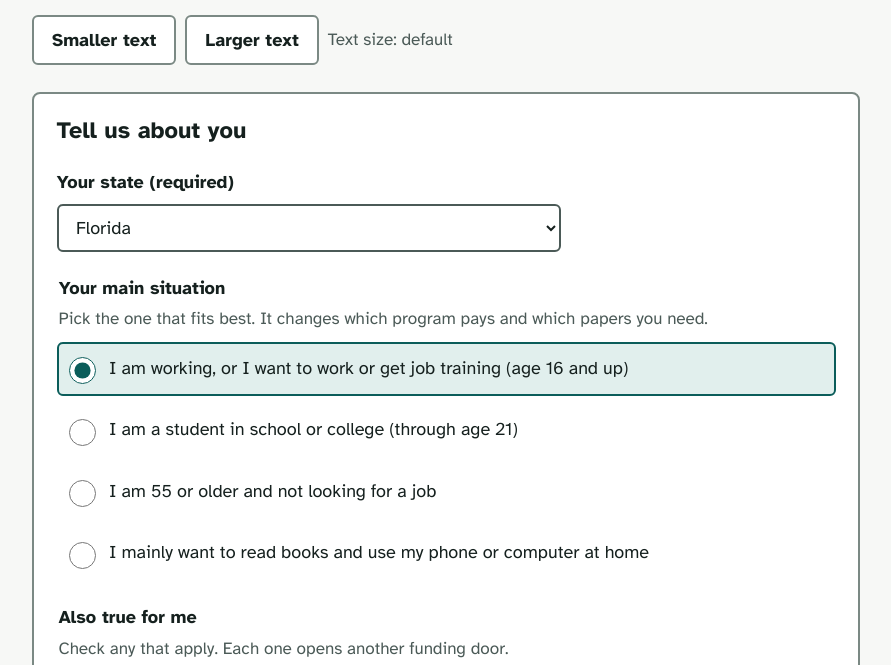
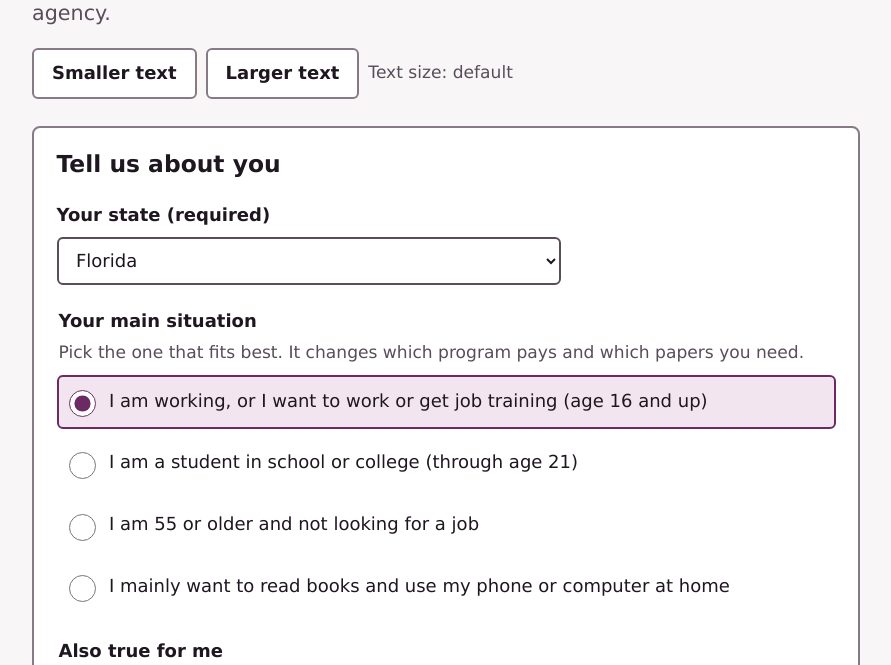
Before and after one commit to laurak4224/braille-pathfinder, a website: page index.html in a window 1280 px wide. Shown: the part 201-866 px from the top of the page, without its empty margins (194-1085 px from the left). Drawn offline with Linux system fonts and the light colour scheme.

Commit message:
Braille Display Pathfinder: state-by-state braille display funding guide

```diff
--- a/index.html
+++ b/index.html
@@ -4,41 +4,40 @@
 <meta charset="utf-8">
 <meta name="viewport" content="width=device-width, initial-scale=1, viewport-fit=cover">
 <meta name="description" content="Find braille display funding, accessible checklists, agency contacts and application workflows in every US state.">
-<meta name="theme-color" content="#0b5d5a">
+<meta name="theme-color" content="#6b2a63">
 <link rel="manifest" href="/manifest.webmanifest">
 <link rel="icon" href="/icons/icon-192.png">
 <link rel="apple-touch-icon" href="/icons/icon-192.png">
 <link rel="stylesheet" href="/app-enhancements.css">
 <title>Braille Display Pathfinder</title>
 <meta name="claude:viewport-fit-sides" content="cover">
-<link rel="stylesheet" href="https://fonts.googleapis.com/css2?family=Atkinson+Hyperlegible:ital,wght@0,400;0,700;1,400&display=swap">
 <style>
 /* Layout: one calm reading column. Controls first, then the plan as a numbered sequence a screen reader can walk. */
 :root{
-  --bg:#f7f8f6;        /* cool off-white */
+  --bg:#f8f6f7;        /* warm off-white */
   --surface:#ffffff;
-  --fg:#15201e;
-  --muted:#4b5a57;
-  --line:#7b8984;
-  --accent:#0b5d5a;    /* deep teal: 7.5:1 on bg */
+  --fg:#1f1720;
+  --muted:#594d5a;
+  --line:#867a86;
+  --accent:#6b2a63;    /* warm plum purple */
   --accent-fg:#ffffff;
-  --accent-soft:#e1efed;
+  --accent-soft:#f3e5ef;
   --warn-soft:#fff3d6;
   --warn-line:#b3760a;
-  --focus:#c75300;
-  --font:"Atkinson Hyperlegible",system-ui,-apple-system,"Segoe UI",Roboto,Helvetica,Arial,sans-serif;
+  --focus:#8e3f8a;
+  --font:Verdana,"DejaVu Sans",Arial,sans-serif;
   font-size:112.5%;
 }
 @media (prefers-color-scheme: dark){
   :root:not([data-theme="light"]){
-    --bg:#111716;--surface:#1a2221;--fg:#eef3f1;--muted:#aebbb7;--line:#788b84;
-    --accent:#7fd3c9;--accent-fg:#0b1a18;--accent-soft:#163533;--warn-soft:#3a2d10;--warn-line:#f0b64d;--focus:#ffb070;
+    --bg:#171217;--surface:#221b22;--fg:#f4eef3;--muted:#c2b5c1;--line:#8d7e8c;
+    --accent:#e5b2dc;--accent-fg:#211320;--accent-soft:#3b2539;--warn-soft:#3a2d10;--warn-line:#f0b64d;--focus:#f0c6ea;
     color-scheme:dark;
   }
 }
 :root[data-theme="dark"]{
-  --bg:#111716;--surface:#1a2221;--fg:#eef3f1;--muted:#aebbb7;--line:#788b84;
-  --accent:#7fd3c9;--accent-fg:#0b1a18;--accent-soft:#163533;--warn-soft:#3a2d10;--warn-line:#f0b64d;--focus:#ffb070;
+  --bg:#171217;--surface:#221b22;--fg:#f4eef3;--muted:#c2b5c1;--line:#8d7e8c;
+  --accent:#e5b2dc;--accent-fg:#211320;--accent-soft:#3b2539;--warn-soft:#3a2d10;--warn-line:#f0b64d;--focus:#f0c6ea;
   color-scheme:dark;
 }
 *{box-sizing:border-box}
@@ -55,7 +54,10 @@ p,li{max-width:65ch}
 body{margin:0}
 .wrap{overflow-wrap:anywhere}
 button,.btn,select,input{max-width:100%}
-[tabindex="-1"]:focus{outline:3px solid var(--focus);outline-offset:3px}
+[tabindex="-1"]:focus-visible{outline:3px solid var(--focus);outline-offset:3px}
+/* Mouse/touch focus on containers is never outlined; this prevents flashing while pressing. */
+:focus:not(:focus-visible){outline:none}
+#main:focus{outline:none}
 [aria-disabled="true"]{cursor:default}
 .error{font-weight:700;margin:.5rem 0}
 [aria-invalid="true"]{border:3px solid var(--warn-line)}
@@ -63,6 +65,10 @@ p{margin:.75rem 0}
 a{color:var(--accent);text-decoration:underline;text-underline-offset:.15em;text-decoration-thickness:.09em}
 a:hover{text-decoration-thickness:.18em}
 :focus-visible{outline:3px solid var(--focus);outline-offset:3px;border-radius:2px}
+/* Fields: no offset outline overlay while editing; a steady purple border remains for keyboard and low-vision users. */
+select:focus,select:focus-visible,input:focus,input:focus-visible{outline:none;border-color:var(--focus);box-shadow:0 0 0 1px var(--focus)}
+.choice input:focus,.choice input:focus-visible{box-shadow:none}
+.choice:has(input:focus-visible){border-color:var(--focus)}
 .skip{position:absolute;left:-999px;top:0;background:var(--accent);color:var(--accent-fg);padding:.75rem 1rem;z-index:20;font-weight:700}
 .skip:focus{left:16px;top:8px}
 .lede{font-size:1.15rem;color:var(--muted);margin-top:.5rem}
@@ -73,6 +79,9 @@ button.primary{background:var(--accent);color:var(--accent-fg)}
 button:hover{text-decoration:underline}
 .ghost{border-color:var(--line);color:var(--fg)}
 form.controls{background:var(--surface);border:2px solid var(--line);border-radius:8px;padding:1.25rem;margin-top:1.5rem;display:grid;gap:1.25rem}
+/* Explicit form fonts: native controls and option popups may not inherit body typography. */
+form,fieldset,legend,label,button,input,select,option,optgroup,textarea{font-family:var(--font)}
+input,select,textarea,option,optgroup{font-size:inherit;line-height:inherit}
 label,legend{font-weight:700;display:block}
 .hint{font-weight:400;color:var(--muted);font-size:.95rem;display:block;margin-top:.15rem}
 select,input[type=date],input[type=text]{font:inherit;min-height:48px;padding:.5rem .75rem;border:2px solid var(--muted);border-radius:6px;background:var(--surface);color:var(--fg);width:100%;max-width:28rem;margin-top:.4rem}
@@ -125,7 +134,8 @@ footer{margin-top:3rem;padding-top:1rem;border-top:1px solid var(--line);color:v
   .toolbar{align-items:stretch}
 }
 @media (forced-colors: active){
-  :focus-visible,[tabindex="-1"]:focus{outline-color:Highlight}
+  :focus-visible,[tabindex="-1"]:focus-visible{outline-color:Highlight}
+  select:focus,input:focus{outline:2px solid Highlight}
   .choice:has(:checked){border-color:Highlight}
 }
 </style>
--- a/public/sw.js
+++ b/public/sw.js
@@ -2,7 +2,7 @@
 
 // Root hosting only. Bump VERSION whenever any shell asset changes.
 // No skipWaiting: keep an open guide paired with its existing worker/assets.
-const VERSION = 'v1';
+const VERSION = 'v3';
 const CACHE_PREFIX = 'braille-pathfinder-shell-';
 const CACHE_NAME = CACHE_PREFIX + VERSION;
 const SHELL = '/index.html';
```
Also changed, not shown: public/offline.html (+2 -2 lines), src/index.html (+25 -15 lines), public/manifest.webmanifest, 1 other file.
